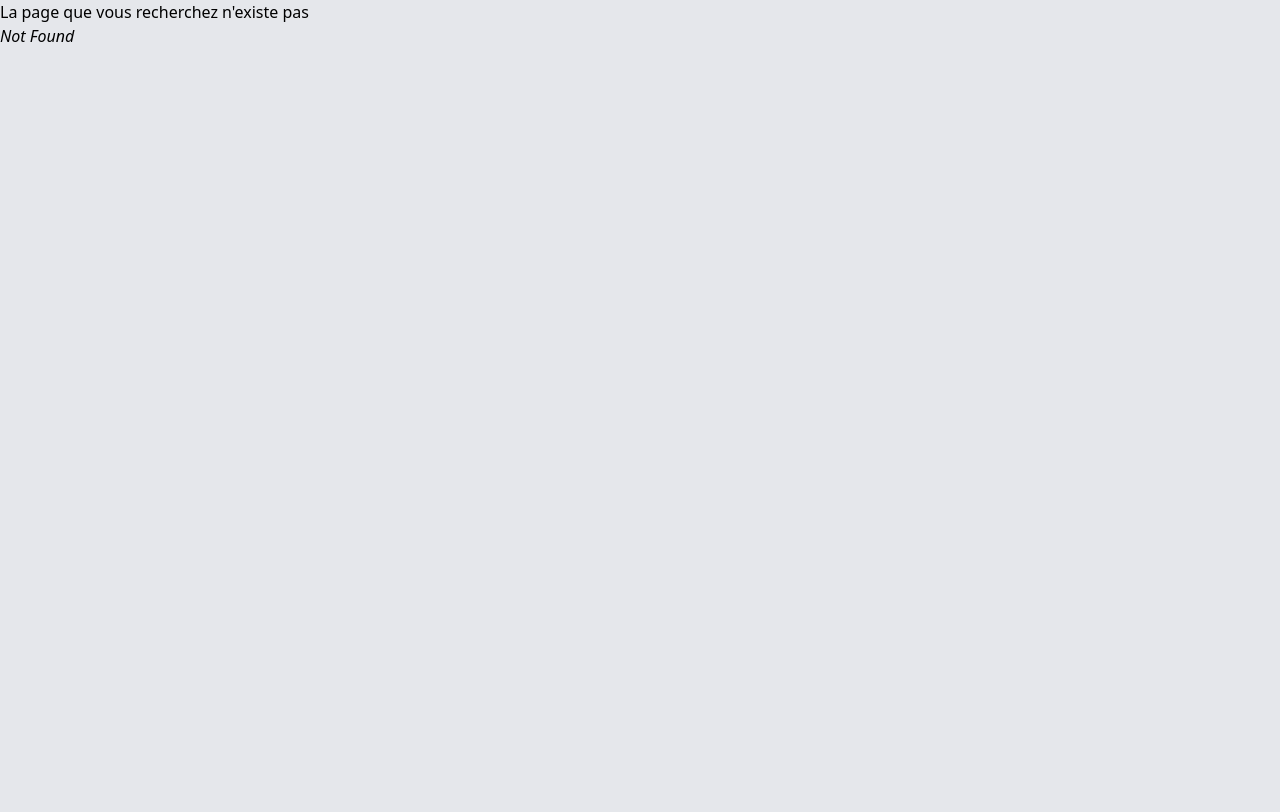
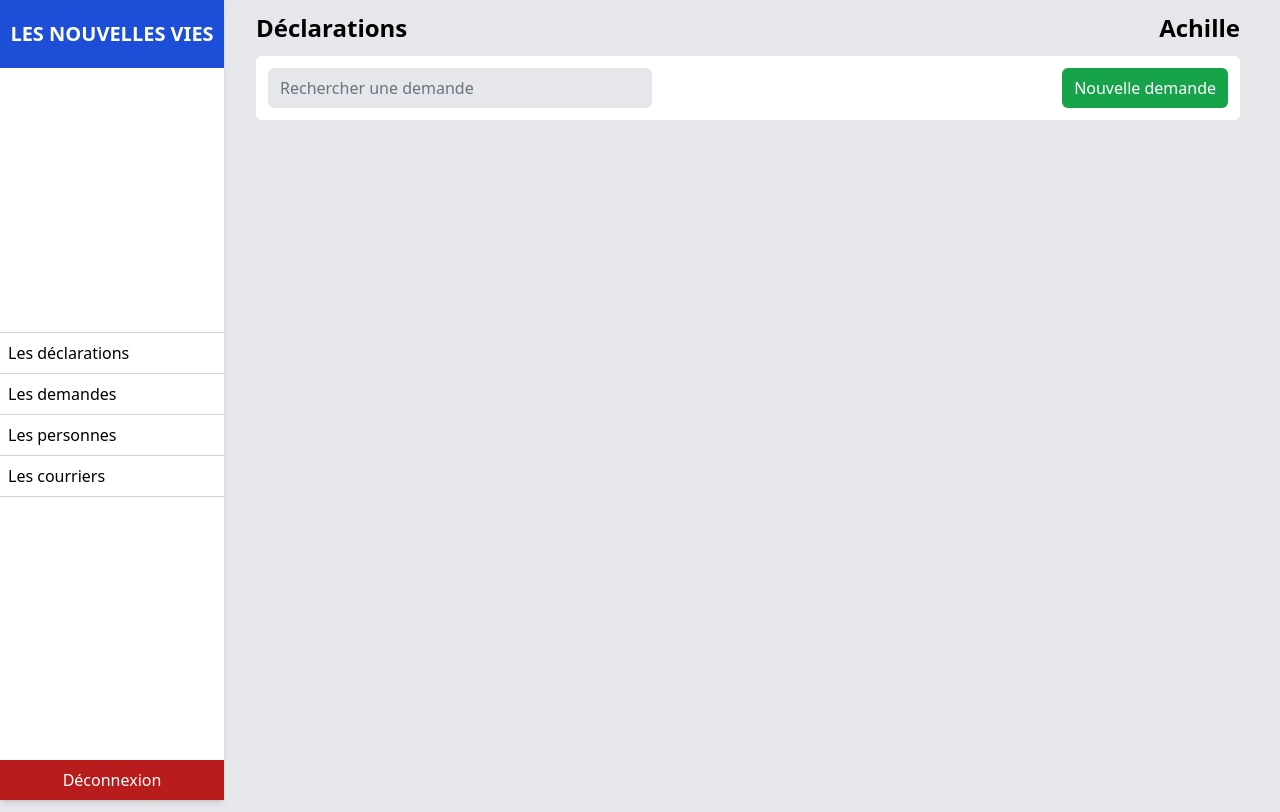
Before and after one commit to formation-developpeur-fullstack/website-naissances, a React (Vite) app: page /private/demandes in a window 1280 px wide. Before the commit this address had no page. Built offline with nearby package versions, Linux system fonts and the light colour scheme.

Commit message:
Nouvelle demande

```diff
--- /dev/null
+++ b/src/pages/default-page/DefaultPage.tsx
@@ -0,0 +1,17 @@
+import React, { useEffect } from "react";
+import { redirect } from "react-router-dom";
+
+function DefaultPage() {
+  const goto = () => {
+    console.log("====================================");
+    console.log();
+    console.log("====================================");
+    return redirect("/private/declarations");
+  };
+  useEffect(() => {
+    goto();
+  }, []);
+  return null;
+}
+
+export default DefaultPage;
--- /dev/null
+++ b/src/pages/requests/RequestEdit.tsx
@@ -0,0 +1,7 @@
+import React from "react";
+
+function RequestEdit() {
+  return <div>RequestEdit</div>;
+}
+
+export default RequestEdit;
--- /dev/null
+++ b/src/pages/requests/Requests.tsx
@@ -0,0 +1,25 @@
+import React from "react";
+import { Link } from "react-router-dom";
+
+function Requests() {
+  return (
+    <>
+      <div className="bg-white shadow-ms rounded-md mb-3 flex justify-between items-center py-3 px-3">
+        <input
+          type="texte"
+          id="rechercher"
+          placeholder="Rechercher une demande"
+          className="bg-gray-200 px-3 py-2 rounded-md !w-96"
+        />
+        <Link
+          to={"/demandes/nouvelle-demande"}
+          className="bg-green-600 rounded-md text-white px-3 py-2"
+        >
+          Nouvelle demande
+        </Link>
+      </div>
+    </>
+  );
+}
+
+export default Requests;
--- /dev/null
+++ b/src/routes/destroy.tsx
@@ -0,0 +1,7 @@
+import { redirect } from "react-router-dom";
+
+export async function action({ params }: any) {
+  console.log("eddde");
+
+  return redirect("/private/declarations");
+}
--- a/src/routes/root.tsx
+++ b/src/routes/root.tsx
@@ -5,6 +5,10 @@ import PrivateLayout from "@/layouts/PrivateLayout";
 import Declarations from "@/pages/Declarations";
 import Home from "@/pages/Home";
 import DeclarationEdit from "@/pages/DeclarationEdit";
+import { action as destroyAction } from "./destroy";
+import Requests from "@/pages/requests/Requests";
+import RequestEdit from "@/pages/requests/RequestEdit";
+
 const router = createBrowserRouter([
   {
     path: "/",
@@ -20,12 +24,24 @@ const router = createBrowserRouter([
         element: <PrivateLayout />,
         children: [
           {
+            path: "",
+            action: destroyAction,
+          },
+          {
             path: "declarations",
             element: <Declarations />,
           },
           {
-            path: "declarations/new",
+            path: "declarations/nouvelle-declaration",
             element: <DeclarationEdit />,
+          },
+          {
+            path: "demandes",
+            element: <Requests />,
+          },
+          {
+            path: "demandes/nouvelle-demande",
+            element: <RequestEdit />,
           },
         ],
       },
--- a/src/utils/data.ts
+++ b/src/utils/data.ts
@@ -4,7 +4,7 @@ const NAV_LINKS = [
         label: 'Les déclarations'
     },
     {
-        to: '/private/requests',
+        to: '/private/demandes',
         label: 'Les demandes'
     },
     {
```
